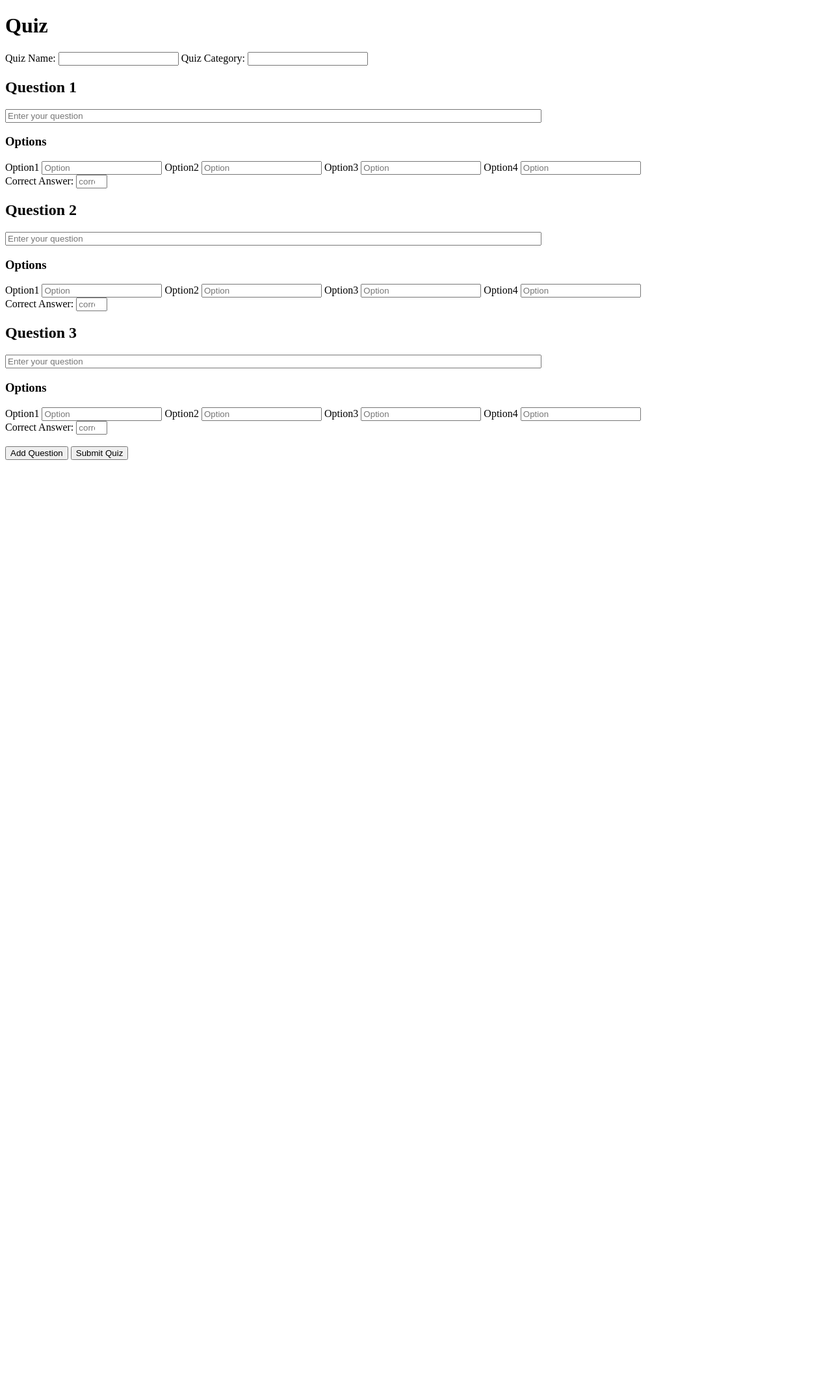
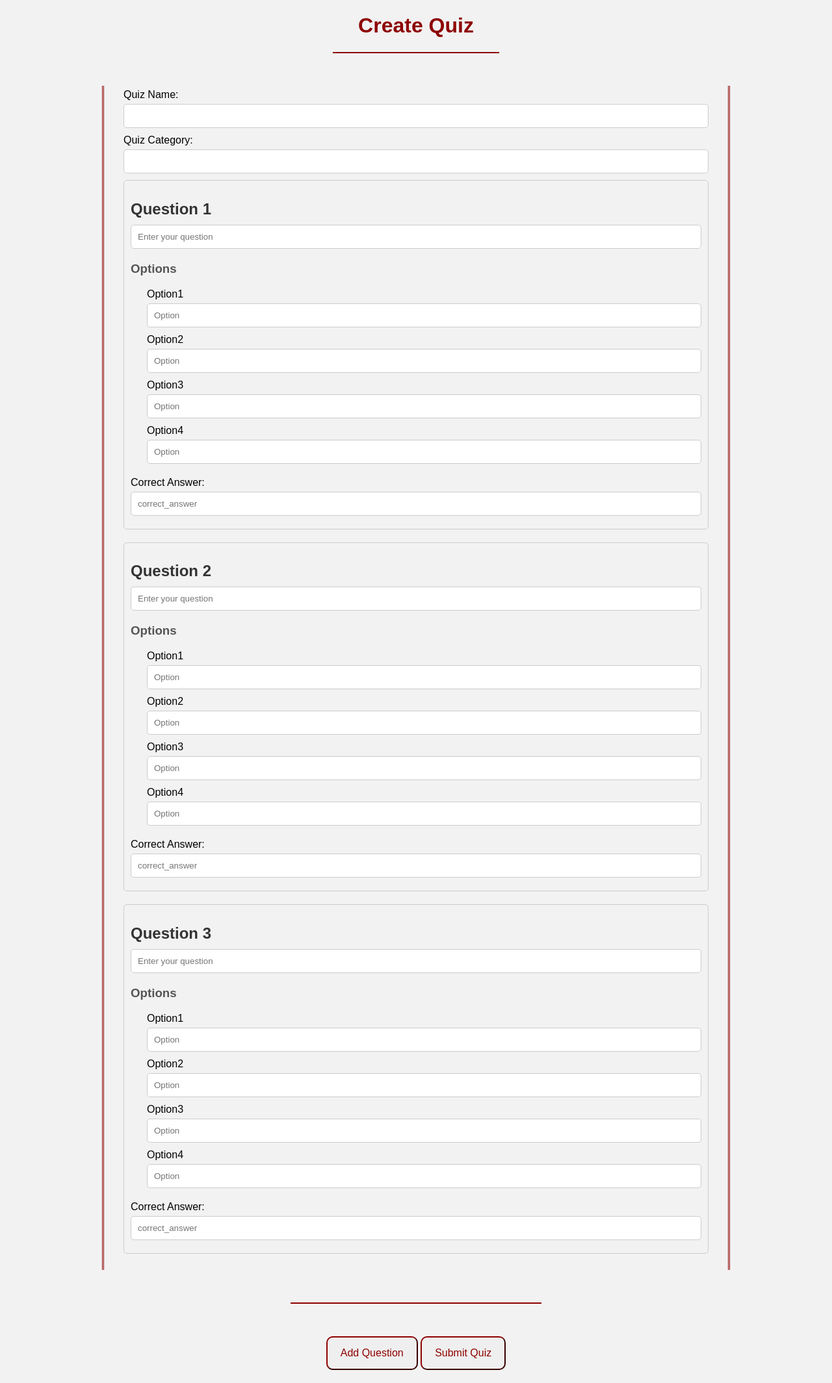
Before and after one commit to DevMehta/Prashnottari, a Flask app: page /createQuiz in a window 1280 px wide. Shown: the whole page at 65% size. Before the commit the page ends 708 px from the top, so only its background shows below. Run offline with Flask 3, Linux system fonts and the light colour scheme.

Commit message:
Styling of create quiz page done

```diff
--- a/pranshnottriApp/create_quiz/templates/quiz.html
+++ b/pranshnottriApp/create_quiz/templates/quiz.html
@@ -3,10 +3,14 @@
 
 <head>
     <title>Create Quiz</title>
+    <link rel="stylesheet" href="{{url_for('static', filename='css/quiz.css')}}">
+
 </head>
 
 <body>
-    <h1>Quiz</h1>
+    <h1>Create Quiz</h1>
+    <hr>
+    <div id="main_div">
         <form method="POST" action="{{ url_for('create_quiz_blueprint.create_quiz_function') }}">
             <div id="create_quiz">
                 <label for="quiz_name">Quiz Name:</label>
@@ -25,7 +29,8 @@
                     <div class="options">
                         {% for option_num in range(1, 5) %}
                         <label> Option{{ option_num }} </label>
-                    <input type="text" name="op{{ option_num }}" placeholder="Option" value="{{Object.option_num }}">
+                        <input type="text" name="op{{ option_num }}" placeholder="Option"
+                            value="{{Object.option_num }}">
                         {% endfor %}
                     </div>
                     <label> Correct Answer: </label>
@@ -35,6 +40,7 @@
                 {% endfor %}
             </div>
             <br>
+            <hr>
             <button type="button" onclick="addQuestion()">Add Question</button>
             <button name="submit_quiz">Submit Quiz</button>
         </form>
@@ -105,6 +111,8 @@
                 correctAnswerInput.type = "number";
                 correctAnswerInput.name = "correct_ans";
                 correctAnswerInput.placeholder = "correct_answer";
+                correctAnswerInput.min = "1";
+                correctAnswerInput.max = "4";
 
                 // append all the elements to the question div
                 questionDiv.appendChild(questionHeading);
@@ -123,7 +131,7 @@
 
 
         </script>
-
+    </div>
 </body>
 
 </html>
--- /dev/null
+++ b/pranshnottriApp/static/css/quiz.css
@@ -0,0 +1,129 @@
+body {
+    background-color: #f2f2f2;
+    font-family: Arial, sans-serif;
+    margin: 0;
+    padding: 0;
+}
+
+.container {
+    max-width: 1200px;
+    margin: 0 auto;
+    padding: 20px;
+    text-align: center;
+    background-color: #f2f2f2;
+    border-radius: 10px;
+    box-shadow: 0 0 10px rgba(0, 0, 0, 0.1);
+}
+
+#main_div {
+    display: flex;
+    justify-content: center;
+    align-items: center;
+    text-align: center;
+    padding: 10px;
+    margin: 10px;
+}
+
+#create_quiz {
+    display: inline-block;
+    width: 900px;
+    margin-bottom: 30px;
+    border-left: #8D0200 3px double;
+    border-right: #8D0200 3px double;
+    padding: 5px 30px 5px 30px;
+}
+
+label {
+    text-align: left;
+}
+
+h1 {
+    text-align: center;
+    color: #8D0200;
+}
+
+hr {
+    width: 20%;
+    height: 2px;
+    background-color: #8D0200;
+    border: none;
+    margin-top: 10px;
+    margin-bottom: 20px;
+}
+
+form hr {
+    width: 40%;
+    margin-top: 20px;
+    margin-bottom: 20px;
+}
+
+form {
+    margin-top: 20px;
+}
+
+/* Question Styles */
+.question {
+    margin-bottom: 20px;
+    border: 1px solid #ccc;
+    border-radius: 5px;
+    padding: 10px;
+}
+
+h2 {
+    text-align: left;
+    margin-bottom: 10px;
+    color: #333;
+}
+
+h3 {
+    text-align: left;
+    margin-top: 10px;
+    color: #555;
+}
+
+.options {
+    margin-bottom: 10px;
+    margin-left: 25px;
+}
+
+label {
+    display: block;
+    margin-bottom: 5px;
+}
+
+input[type="text"],
+input[type="number"] {
+    width: 100%;
+    padding: 10px;
+    margin-bottom: 10px;
+    border: 1px solid #ccc;
+    box-sizing: border-box;
+    border-radius: 5px;
+    /* Added */
+}
+
+button {
+    padding: 15px 20px;
+    margin-top: 30px;
+    /* Google Blue */
+    color: #8D0200;
+    border-color: #8D0200;
+    border-radius: 10px;
+    cursor: pointer;
+    outline: none;
+    font-size: 16px;
+}
+
+button:hover {
+    background-color: #8D0200;
+    color: #fff;
+    /* Darker Google Blue */
+}
+
+/* Responsive Styles */
+@media (max-width: 600px) {
+    .container {
+        max-width: 100%;
+        padding: 10px;
+    }
+}
```
Lines whose indentation alone changed are shown as unchanged.
